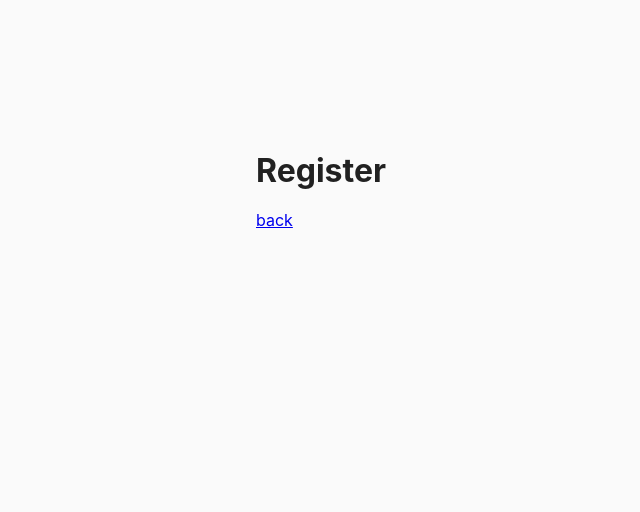
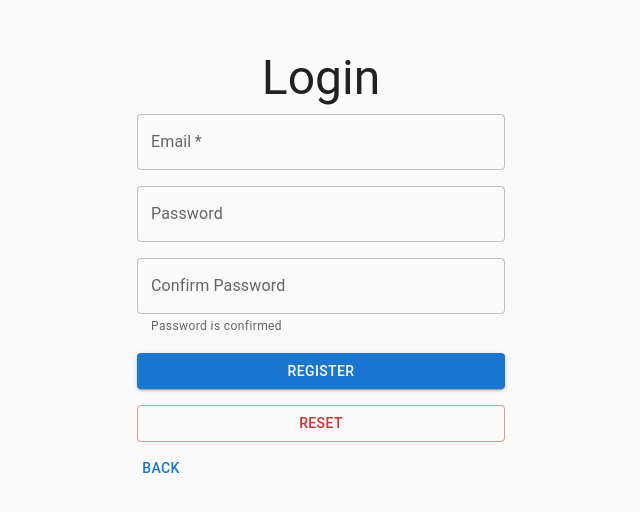
Before and after one commit to quantumsnowball/todos-domain--serverful, a React app: page /register in a window 1280 px wide. Shown: the part 210-722 px from the top of the page, without its empty margins (319-959 px from the left). Built offline with nearby package versions, Linux system fonts and the light colour scheme.

Commit message:
feat: register page layout with password checks

```diff
--- a/src/client/components/Main/Pages/Register.tsx
+++ b/src/client/components/Main/Pages/Register.tsx
@@ -1,12 +1,120 @@
+import { Button, FormControl, styled, TextField, Typography } from '@mui/material'
+import { useState, useEffect } from 'react'
 import { Link } from 'react-router-dom'
 
 
+const Div = styled('div')`
+  /* layout */
+  width: 30vw;
+  max-width: 40vw;
+  height: 35vh;
+  max-height: 40vh;
+  /* items */
+  display: flex;
+  flex-flow: column nowrap;
+  justify-content: space-between;
+  align-item: flex-start;
+  align-content: center;
+`
+
 export default function Register() {
+  const [email, setEmail] = useState('')
+  const [password, setPassword] = useState('')
+  const [passwordAgain, setPasswordAgain] = useState('')
+  const [passwordMatch, setPasswordMatch] = useState(false)
+
+  useEffect(() => {
+    setPasswordMatch(password === passwordAgain)
+  }, [password, passwordAgain])
+
+  const handleRegister = async () => {
+    if (!passwordMatch) {
+      alert('Password does not match, please try again!')
+      return
+    }
+    const res = await fetch('/api/register', {
+      method: 'POST',
+      headers: { "Content-Type": "application/json" },
+      body: JSON.stringify({ email, password })
+    })
+    try {
+      const body = await res.json()
+      console.log(body.message)
+    } catch (error) {
+      console.log(error)
+    }
+  }
+
+  const handleClear = () => {
+    setEmail('')
+    setPassword('')
+    setPasswordAgain('')
+    setPasswordMatch(false)
+  }
+
   return (
-    <div>
-      <h1>Register</h1>
-      <br />
-      <Link to="/">back</Link>
-    </div>
+    <Div>
+      <Typography
+        variant="h3"
+        sx={{ textAlign: 'center' }}
+      >Login</Typography>
+      <FormControl>
+        <TextField
+          required
+          id="outlined-required"
+          name="email"
+          type="email"
+          label="Email"
+          value={email}
+          autoComplete="email"
+          onChange={e => setEmail(e.target.value)}
+          sx={{ m: 1 }}
+        />
+        <TextField
+          id="outlined-password-input"
+          name="current-password"
+          type="password"
+          label="Password"
+          value={password}
+          autoComplete="current-password"
+          onChange={e => setPassword(e.target.value)}
+          sx={{ m: 1 }}
+        />
+        <TextField
+          id="outlined-password-again-input"
+          name="current-password"
+          type="password"
+          label="Confirm Password"
+          value={passwordAgain}
+          autoComplete="current-password"
+          onChange={e => setPasswordAgain(e.target.value)}
+          error={!passwordMatch}
+          helperText={passwordMatch ? 'Password is confirmed' : 'Passwords does not match'}
+          sx={{ m: 1 }}
+        />
+        <Button
+          variant="contained"
+          onClick={handleRegister}
+          sx={{ m: 1 }}
+        >
+          Register
+        </Button>
+        <Button
+          variant="outlined"
+          color="error"
+          onClick={handleClear}
+          sx={{ m: 1 }}
+        >
+          Reset
+        </Button>
+      </FormControl>
+      <Button
+        component={Link}
+        to="/"
+        sx={{ alignSelf: 'flex-start' }}
+      >
+        back
+      </Button>
+    </Div>
   )
 }
```
